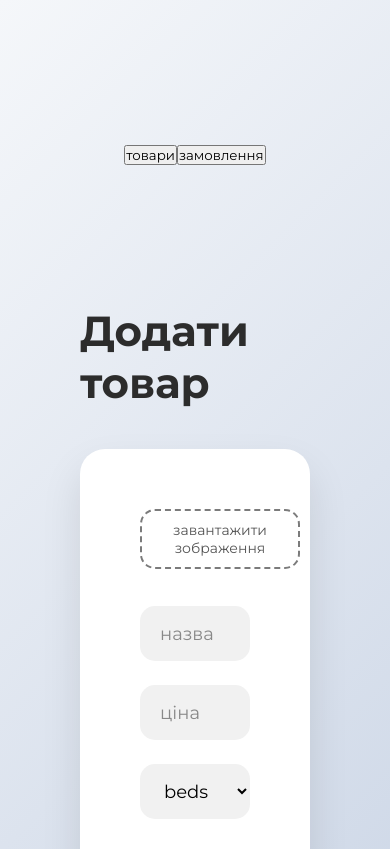
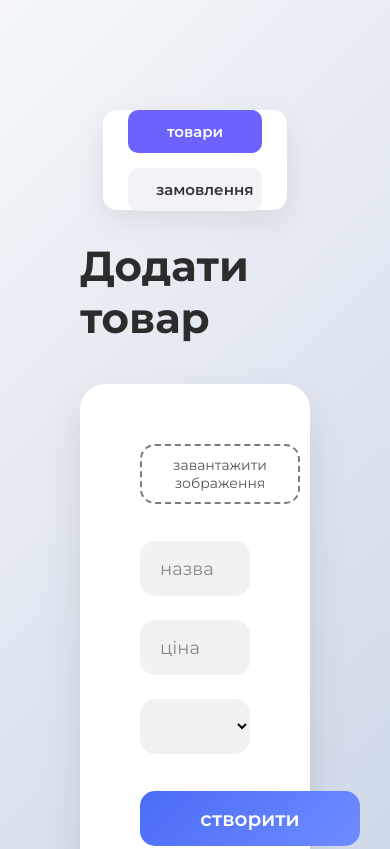
Before and after one commit to Romankvas/Panto-admin, a website: page public/index.html in a window 390 px wide. Shown: the top 849 px of the page. Drawn offline with nearby package versions, Linux system fonts and the light colour scheme; no server answers.

Commit message:
аіваіа

```diff
--- a/public/index.html
+++ b/public/index.html
@@ -12,7 +12,7 @@
 <link href="https://fonts.googleapis.com/css2?family=Montserrat:ital,wght@0,100..900;1,100..900&display=swap" rel="stylesheet"></head>
 <body>
 <div class="wrap">
-    <div class="header"> <button class="adminChoose" id="products">товари</button><button class="adminChoose" id="orders">замовлення</button></div>
+    <div class="header"> <button class="adminChoose active" id="products">товари</button><button class="adminChoose" id="orders">замовлення</button></div>
      <h1>Додати товар </h1>
        <div class="addContainer">
 
@@ -23,10 +23,7 @@
         <input type="text" placeholder="назва" id="name">
         <input type="number" placeholder="ціна" id="price">
         <select name="category" id="category">
-            <option value="beds">beds</option>
-            <option value="chairs">chairs</option>
-            <option value="lamps">lamps</option>
-            <option value="tables">tables</option>
+
         </select>
         <button id="create">створити</button>
        </div>
--- a/public/main.js
+++ b/public/main.js
@@ -1,4 +1,35 @@
- $('#create').click(() => {
+$(document).ready(function(){
+ axios.get('http://localhost:3000/api/categories')
+ .then(response=>{
+     let categories = response.data
+      for (let i = 0; i < categories.length; i++){
+        $('#category').append(`<option value="${categories[i]}">${categories[i]}</option>`)
+      }
+       $('#category').append(`<option value="custom">+ Додати свою</option>`);
+ })
+
+
+
+})
+$('#category').on('change', function() {
+    if ($(this).val() === 'custom') {
+        let newCategory = prompt('Введіть нову категорію:');
+        if (newCategory) {
+            $('#category').append(
+                `<option value="${newCategory}" selected>${newCategory}</option>`
+            );
+        }
+    }
+});
+$('.adminChoose').on('click', function() {
+    $('.adminChoose').removeClass('active');
+    $(this).addClass('active');
+});
+
+
+
+
+$('#create').click(() => {
      let data = {
          name: $('#name').val(),
          price: $('#price').val(),
@@ -6,6 +37,9 @@
      };
      console.log(data);
      axios.post('http://localhost:3000/api/products', data)
+       $('#name').val('')
+       $('#price').val('')
+       alert('було успішно додано')
          .then(res => {
              console.log(res.data)
          })
--- a/public/style.css
+++ b/public/style.css
@@ -231,3 +231,52 @@ select {
 .delete:hover {
   background: #c01a1a;
 }
+.header {
+    max-width: 1200px;
+    margin: 30px auto;
+    padding: 15px 25px;
+    display: flex;
+    justify-content: center;
+    gap: 15px;
+    background: #ffffff;
+    border-radius: 14px;
+    box-shadow: 0 10px 30px rgba(0,0,0,0.08);
+}
+
+
+.adminChoose {
+    padding: 12px 28px;
+    border-radius: 10px;
+    border: none;
+    font-size: 15px;
+    font-weight: 600;
+    cursor: pointer;
+    background: #f1f3f6;
+    color: #333;
+    transition: all 0.25s ease;
+}
+
+
+.adminChoose:hover {
+    background: #6c63ff;
+    color: white;
+    transform: translateY(-2px);
+    box-shadow: 0 6px 15px rgba(108, 99, 255, 0.3);
+}
+
+.adminChoose.active {
+    background: #6c63ff;
+    color: white;
+}
+
+
+@media (max-width: 600px) {
+    .header {
+        flex-direction: column;
+        align-items: stretch;
+    }
+
+    .adminChoose {
+        width: 100%;
+    }
+}
```
